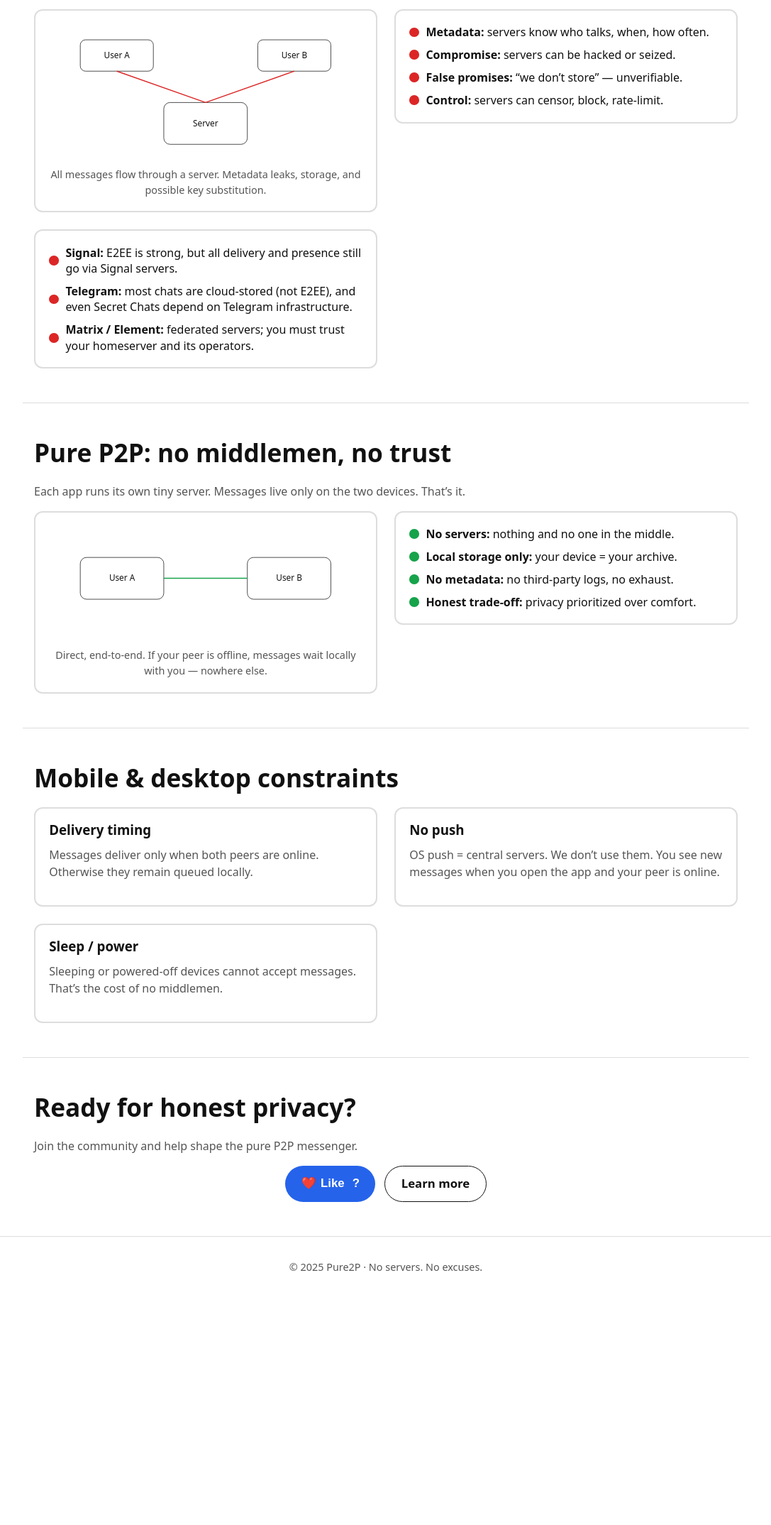
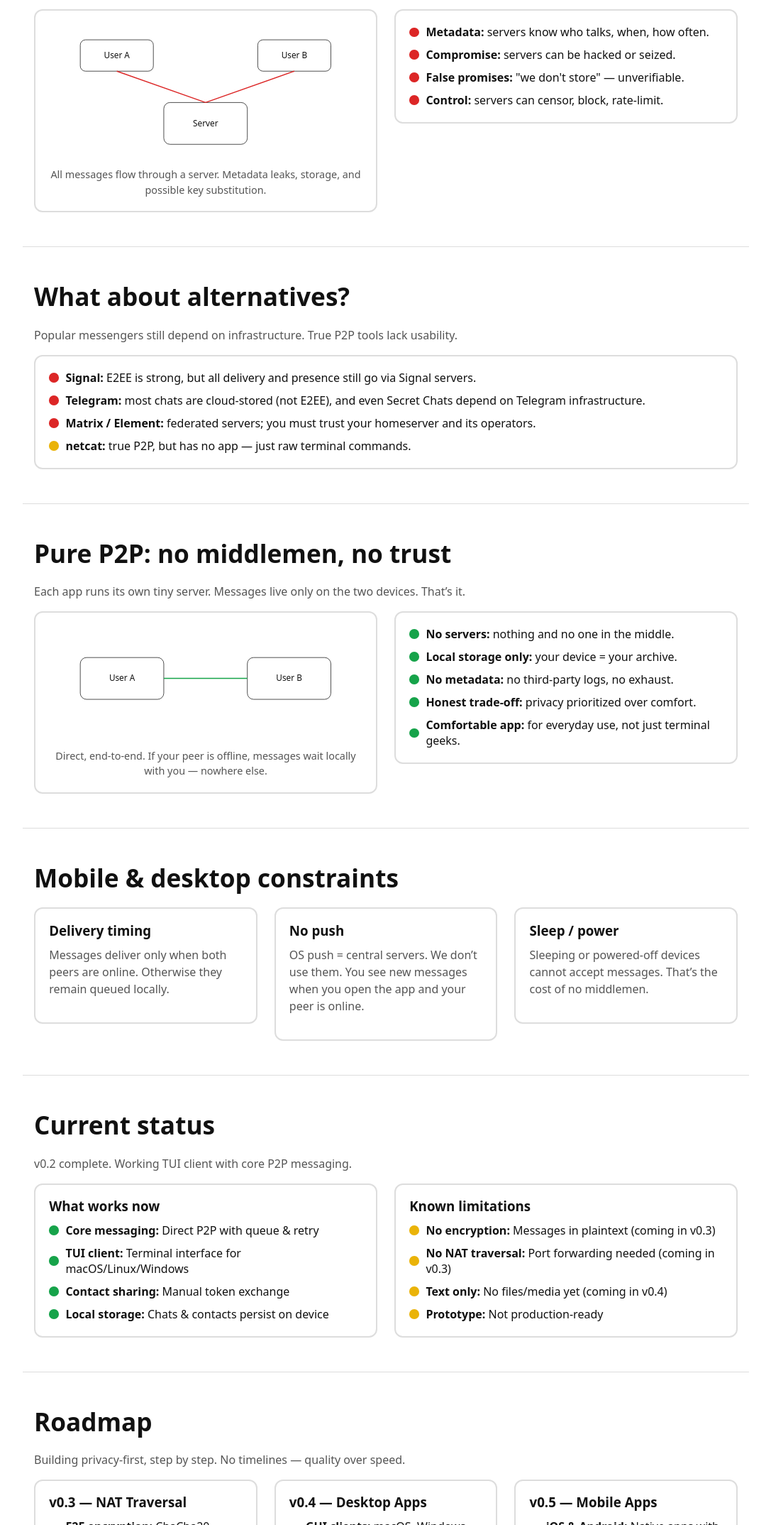
Before and after one commit to Anton4ikk/pure2p, a plain HTML site: page landing/index.html in a window 1280 px wide. Shown: the part 652-2800 px from the top of the page at 71% size, without its empty margins (96-1183 px from the left). Before the commit the page ends 2479 px from the top, so only its background shows below. Drawn offline with Linux system fonts and the light colour scheme; no server answers.

Commit message:
feat(docs): landing update

```diff
--- a/landing/index.html
+++ b/landing/index.html
@@ -14,7 +14,7 @@
   --line: #dddddd;
   --good: #16a34a;
   --bad: #dc2626;
-  --warn: #b45309;
+  --warn: #eab308;
   --accent: #2563eb;
   --radius: 12px;
 
@@ -160,6 +160,7 @@ p.muted { color: var(--muted); }
 }
 @media (min-width: 800px) {
   .row { grid-template-columns: 1fr 1fr; }
+  .row.three-col { grid-template-columns: 1fr 1fr 1fr; }
 }
 .card {
   border: 2px solid var(--line);
@@ -247,7 +248,7 @@ footer {
 </header>
   <main>
     <section class="wrap section">
-      <h2>The problem with “secure” messengers</h2>
+      <h2>The problem with "secure" messengers</h2>
       <p class="muted">If there is any server, relay, or bootstrap node, you must trust it. Trust is a vulnerability.</p>
       <div class="row">
         <figure class="card">
@@ -278,17 +279,23 @@ footer {
           <ul class="bullets">
             <li><span class="dot bad"></span><div><strong>Metadata:</strong> servers know who talks, when, how often.</div></li>
             <li><span class="dot bad"></span><div><strong>Compromise:</strong> servers can be hacked or seized.</div></li>
-            <li><span class="dot bad"></span><div><strong>False promises:</strong> “we don’t store” — unverifiable.</div></li>
+            <li><span class="dot bad"></span><div><strong>False promises:</strong> "we don't store" — unverifiable.</div></li>
             <li><span class="dot bad"></span><div><strong>Control:</strong> servers can censor, block, rate-limit.</div></li>
           </ul>
         </div>
+      </div>
+    </section>
+
+    <section class="wrap section">
+      <h2>What about alternatives?</h2>
+      <p class="muted">Popular messengers still depend on infrastructure. True P2P tools lack usability.</p>
       <div class="card">
         <ul class="bullets">
           <li><span class="dot bad"></span><div><strong>Signal:</strong> E2EE is strong, but all delivery and presence still go via Signal servers.</div></li>
           <li><span class="dot bad"></span><div><strong>Telegram:</strong> most chats are cloud-stored (not E2EE), and even Secret Chats depend on Telegram infrastructure.</div></li>
           <li><span class="dot bad"></span><div><strong>Matrix / Element:</strong> federated servers; you must trust your homeserver and its operators.</div></li>
+          <li><span class="dot warn"></span><div><strong>netcat:</strong> true P2P, but has no app — just raw terminal commands.</div></li>
         </ul>
-        </div>
       </div>
     </section>
 
@@ -321,6 +328,7 @@ footer {
             <li><span class="dot good"></span><div><strong>Local storage only:</strong> your device = your archive.</div></li>
             <li><span class="dot good"></span><div><strong>No metadata:</strong> no third-party logs, no exhaust.</div></li>
             <li><span class="dot good"></span><div><strong>Honest trade-off:</strong> privacy prioritized over comfort.</div></li>
+            <li><span class="dot good"></span><div><strong>Comfortable app:</strong> for everyday use, not just terminal geeks.</div></li>
           </ul>
         </div>
       </div>
@@ -328,7 +336,7 @@ footer {
 
     <section class="wrap section">
       <h2>Mobile & desktop constraints</h2>
-      <div class="row">
+      <div class="row three-col">
         <div class="card">
           <h3>Delivery timing</h3>
           <p class="muted">Messages deliver only when both peers are online. Otherwise they remain queued locally.</p>
@@ -340,6 +348,62 @@ footer {
         <div class="card">
           <h3>Sleep / power</h3>
           <p class="muted">Sleeping or powered-off devices cannot accept messages. That’s the cost of no middlemen.</p>
+        </div>
+      </div>
+    </section>
+
+    <section class="wrap section">
+      <h2>Current status</h2>
+      <p class="muted">v0.2 complete. Working TUI client with core P2P messaging.</p>
+      <div class="row">
+        <div class="card">
+          <h3>What works now</h3>
+          <ul class="bullets">
+            <li><span class="dot good"></span><div><strong>Core messaging:</strong> Direct P2P with queue & retry</div></li>
+            <li><span class="dot good"></span><div><strong>TUI client:</strong> Terminal interface for macOS/Linux/Windows</div></li>
+            <li><span class="dot good"></span><div><strong>Contact sharing:</strong> Manual token exchange</div></li>
+            <li><span class="dot good"></span><div><strong>Local storage:</strong> Chats & contacts persist on device</div></li>
+          </ul>
+        </div>
+        <div class="card">
+          <h3>Known limitations</h3>
+          <ul class="bullets">
+            <li><span class="dot warn"></span><div><strong>No encryption:</strong> Messages in plaintext (coming in v0.3)</div></li>
+            <li><span class="dot warn"></span><div><strong>No NAT traversal:</strong> Port forwarding needed (coming in v0.3)</div></li>
+            <li><span class="dot warn"></span><div><strong>Text only:</strong> No files/media yet (coming in v0.4)</div></li>
+            <li><span class="dot warn"></span><div><strong>Prototype:</strong> Not production-ready</div></li>
+          </ul>
+        </div>
+      </div>
+    </section>
+
+    <section class="wrap section">
+      <h2>Roadmap</h2>
+      <p class="muted">Building privacy-first, step by step. No timelines — quality over speed.</p>
+      <div class="row three-col">
+        <div class="card">
+          <h3>v0.3 — NAT Traversal</h3>
+          <ul class="bullets">
+            <li><span class="dot good"></span><div><strong>E2E encryption:</strong> ChaCha20-Poly1305 + Ed25519</div></li>
+            <li><span class="dot good"></span><div><strong>Hole punching:</strong> P2P across NAT without relays</div></li>
+            <li><span class="dot good"></span><div><strong>Optional STUN:</strong> Self-hosted coordination</div></li>
+          </ul>
+        </div>
+        <div class="card">
+          <h3>v0.4 — Desktop Apps</h3>
+          <ul class="bullets">
+            <li><span class="dot good"></span><div><strong>GUI clients:</strong> macOS, Windows, Linux (Tauri)</div></li>
+            <li><span class="dot good"></span><div><strong>Rich media:</strong> Files, images, reactions</div></li>
+            <li><span class="dot good"></span><div><strong>System tray:</strong> Background service & notifications</div></li>
+          </ul>
+        </div>
+        <div class="card">
+          <h3>v0.5 — Mobile Apps</h3>
+          <ul class="bullets">
+            <li><span class="dot good"></span><div><strong>iOS & Android:</strong> Native apps with Rust core</div></li>
+            <li><span class="dot good"></span><div><strong>QR scanning:</strong> Easy contact exchange</div></li>
+            <li><span class="dot warn"></span><div><strong>No background:</strong> Foreground service only (by design)</div></li>
+          </ul>
         </div>
       </div>
     </section>
```
Lines whose indentation alone changed are shown as unchanged.
